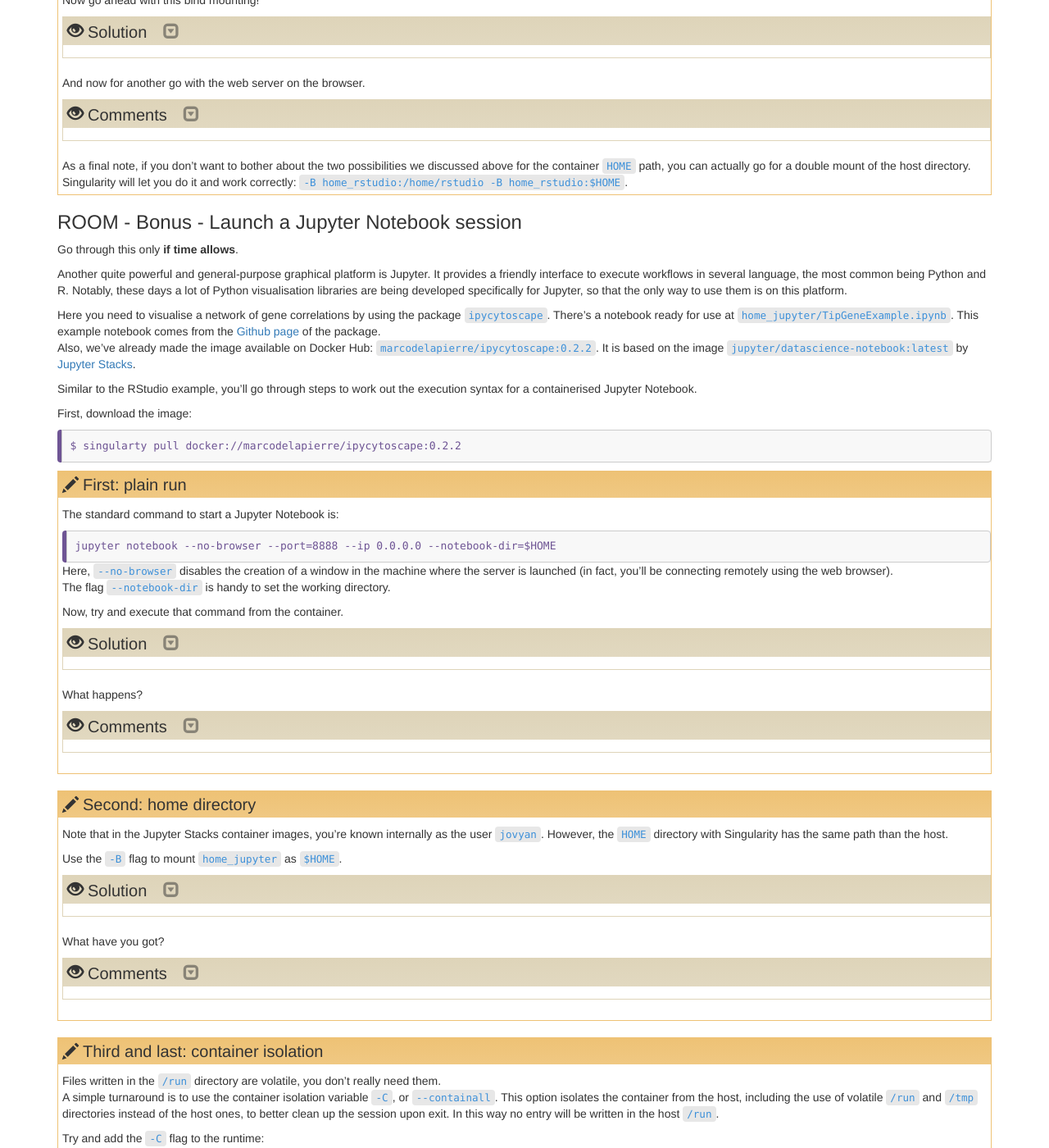
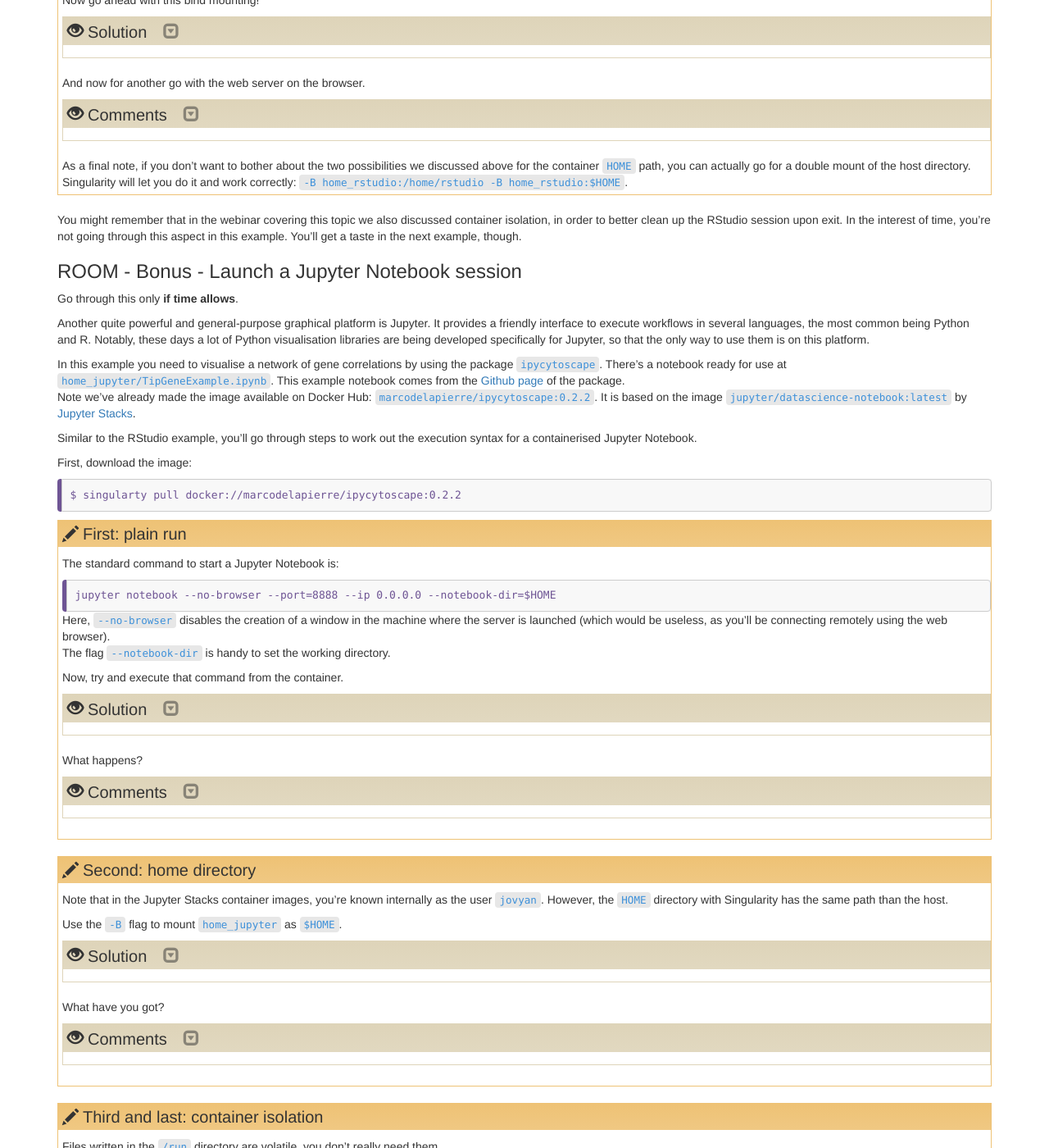
Before and after one commit to PawseySC/containers-bioinformatics-workshop, a Jekyll site: the page built from _episodes/4.graphical.md, in a window 1280 px wide and 1400 px high, scrolled down 2829 px. Shown: the whole window at 82% size. Built offline with Jekyll 4.4.1, drawn with Linux system fonts in a browser that asks for light colours; some of the changed text lies outside the part shown.

Commit message:
review s2: 3rd edits

````diff
--- a/_episodes/4.graphical.md
+++ b/_episodes/4.graphical.md
@@ -245,6 +245,9 @@ At the end, you'll also be able to re-run the phylogenetic tree script you execu
 {: .challenge}
 
 
+You might remember that in the webinar covering this topic we also discussed container isolation, in order to better clean up the RStudio session upon exit.  In the interest of time, you're not going through this aspect in this example.  You'll get a taste in the next example, though.
+
+
 <!--
 
 > ## BONUS (HOME READING): One last addition, the temporary directory
@@ -309,10 +312,10 @@ At the end, you'll also be able to re-run the phylogenetic tree script you execu
 
 Go through this only **if time allows**.
 
-Another quite powerful and general-purpose graphical platform is Jupyter.  It provides a friendly interface to execute workflows in several language, the most common being Python and R.  Notably, these days a lot of Python visualisation libraries are being developed specifically for Jupyter, so that the only way to use them is on this platform.
+Another quite powerful and general-purpose graphical platform is Jupyter.  It provides a friendly interface to execute workflows in several languages, the most common being Python and R.  Notably, these days a lot of Python visualisation libraries are being developed specifically for Jupyter, so that the only way to use them is on this platform.
 
-Here you need to visualise a network of gene correlations by using the package `ipycytoscape`.  There's a notebook ready for use at `home_jupyter/TipGeneExample.ipynb`.  This example notebook comes from the [Github page](https://github.com/QuantStack/ipycytoscape/blob/master/examples/Tip%20gene%20example.ipynb) of the package.
-Also, we've already made the image available on Docker Hub: `marcodelapierre/ipycytoscape:0.2.2`.  It is based on the image `jupyter/datascience-notebook:latest` by [Jupyter Stacks](https://jupyter-docker-stacks.readthedocs.io/en/latest/).
+In this example you need to visualise a network of gene correlations by using the package `ipycytoscape`.  There's a notebook ready for use at `home_jupyter/TipGeneExample.ipynb`.  This example notebook comes from the [Github page](https://github.com/QuantStack/ipycytoscape/blob/master/examples/Tip%20gene%20example.ipynb) of the package.
+Note we've already made the image available on Docker Hub: `marcodelapierre/ipycytoscape:0.2.2`.  It is based on the image `jupyter/datascience-notebook:latest` by [Jupyter Stacks](https://jupyter-docker-stacks.readthedocs.io/en/latest/).
 
 Similar to the RStudio example, you'll go through steps to work out the execution syntax for a containerised Jupyter Notebook.
 
@@ -333,7 +336,7 @@ $ singularty pull docker://marcodelapierre/ipycytoscape:0.2.2
 > ```
 > {: .bash}
 >
-> Here, `--no-browser` disables the creation of a window in the machine where the server is launched (in fact, you'll be connecting remotely using the web browser).
+> Here, `--no-browser` disables the creation of a window in the machine where the server is launched (which would be useless, as you'll be connecting remotely using the web browser).
 > The flag `--notebook-dir` is handy to set the working directory.
 >
 > Now, try and execute that command from the container.
@@ -401,7 +404,7 @@ $ singularty pull docker://marcodelapierre/ipycytoscape:0.2.2
 > ## Third and last: container isolation
 >
 > Files written in the `/run` directory are volatile, you don't really need them.
-> A simple turnaround is to use the container isolation variable `-C`, or `--containall`. This option isolates the container from the host, including the use of volatile `/run` and `/tmp` directories instead of the host ones, to better clean up the session upon exit.  In this way no entry will be written in the host `/run`.
+> A simple workaround is to use the container isolation variable `-C`, or `--containall`. This option isolates the container from the host, including the use of volatile `/run` and `/tmp` directories instead of the host ones, to better clean up the session upon exit.  In this way no entry will be written in the host `/run`.
 >
 > Try and add the `-C` flag to the runtime:
 >
````
Also changed, not shown: other parts of _episodes/4.graphical.md (+3 -3 lines).
